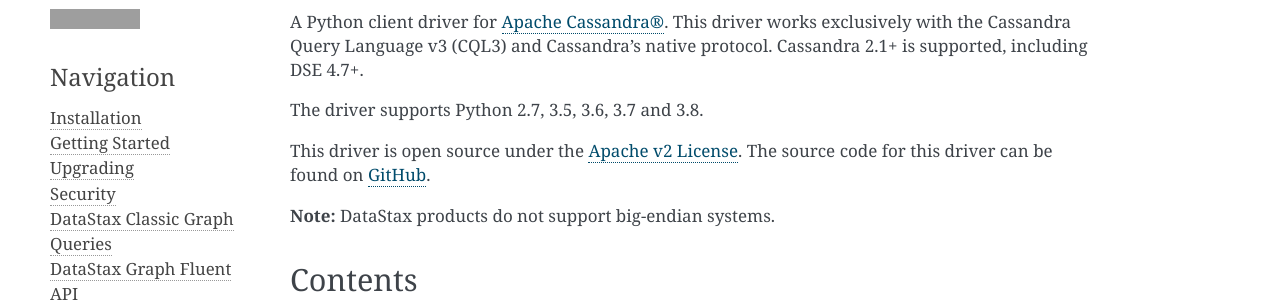
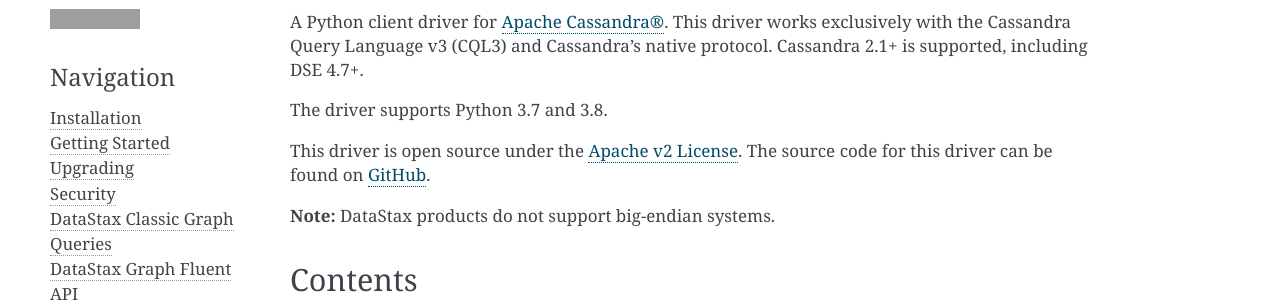
Before and after one commit to datastax/python-driver, a Sphinx documentation site: the page built from docs/index.rst, in a window 1280 px wide, cut to the strip 149-451 px from the top of the page. Built offline with Sphinx 7.4.7, drawn with Linux system fonts in a browser that asks for light colours; pages that are not in the unit, such as notebooks, are missing from menus; grey boxes are pictures that could not be loaded.

Commit message:
Update driver version supported (#1148)

```diff
--- a/docs/index.rst
+++ b/docs/index.rst
@@ -4,7 +4,7 @@
 This driver works exclusively with the Cassandra Query Language v3 (CQL3)
 and Cassandra's native protocol.  Cassandra 2.1+ is supported, including DSE 4.7+.
 
-The driver supports Python 2.7, 3.5, 3.6, 3.7 and 3.8.
+The driver supports Python 3.7 and 3.8.
 
 This driver is open source under the
 `Apache v2 License <http://www.apache.org/licenses/LICENSE-2.0.html>`_.
```
